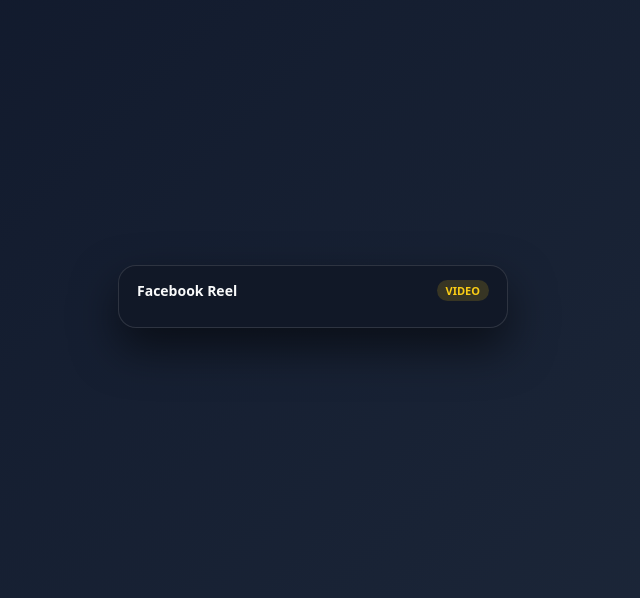
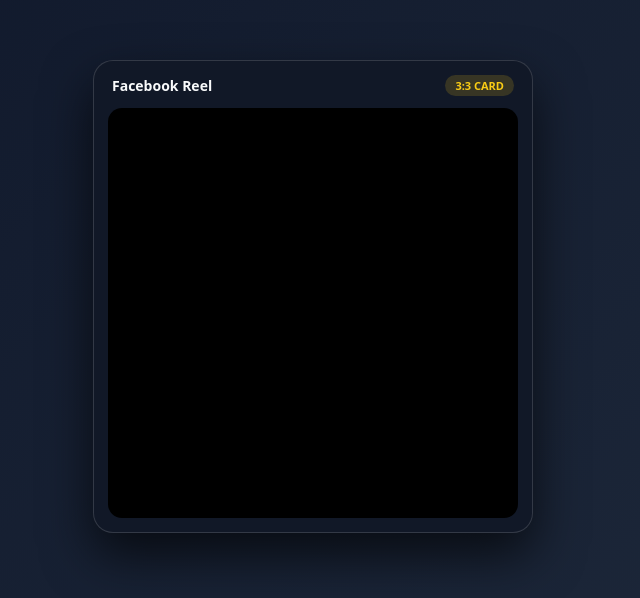
Before and after one commit to surveyor-saroar/Embed-Video, a plain HTML site: page reel.html in a window 1280 px wide. Shown: the part 104-702 px from the top of the page, without its empty margins (327-967 px from the left). Drawn offline with Linux system fonts and the light colour scheme.

Commit message:
Update reel.html

```diff
--- a/reel.html
+++ b/reel.html
@@ -3,7 +3,7 @@
 <head>
   <meta charset="UTF-8" />
   <meta name="viewport" content="width=device-width, initial-scale=1.0" />
-  <title>Facebook Reel Card</title>
+  <title>3x3 Facebook Reel Card</title>
   <style>
     * {
       box-sizing: border-box;
@@ -21,23 +21,24 @@
       font-family: system-ui, -apple-system, sans-serif;
     }
 
-    .reel-card {
+    .card-3x3 {
       width: 100%;
-      max-width: 390px;
+      max-width: 440px;
       background: #111827;
-      border: 1px solid rgba(255, 255, 255, 0.12);
-      border-radius: 18px;
+      border: 1px solid rgba(255, 255, 255, 0.14);
+      border-radius: 20px;
       padding: 14px;
-      box-shadow: 0 20px 45px rgba(0, 0, 0, 0.55);
+      box-shadow: 0 22px 50px rgba(0, 0, 0, 0.65);
+      overflow: hidden;
       transition: transform 0.3s ease, box-shadow 0.3s ease;
     }
 
-    .reel-card:hover {
-      transform: translateY(-5px);
-      box-shadow: 0 26px 55px rgba(0, 0, 0, 0.7);
+    .card-3x3:hover {
+      transform: translateY(-4px);
+      box-shadow: 0 28px 60px rgba(0, 0, 0, 0.75);
     }
 
-    .card-top {
+    .card-header {
       display: flex;
       align-items: center;
       justify-content: space-between;
@@ -48,21 +49,33 @@
       padding: 0 4px;
     }
 
-    .card-badge {
+    .card-tag {
       font-size: 11px;
       background: rgba(250, 204, 21, 0.16);
       color: #facc15;
-      padding: 3px 9px;
+      padding: 3px 10px;
       border-radius: 999px;
     }
 
-    .video-frame {
+    /* ৩:৩ বর্গাকার ভিডিও ফ্রেম */
+    .video-square {
+      position: relative;
       width: 100%;
-      border-radius: 12px;
+      aspect-ratio: 3 / 3;
+      border-radius: 14px;
       overflow: hidden;
       background: #000;
       display: flex;
       justify-content: center;
+      align-items: center;
+    }
+
+    .video-square .fb-post,
+    .video-square .fb-post span,
+    .video-square .fb-post iframe {
+      width: 100% !important;
+      height: 100% !important;
+      max-width: 100% !important;
     }
   </style>
 </head>
@@ -72,17 +85,17 @@
   <script async defer crossorigin="anonymous"
     src="https://connect.facebook.net/bn_IN/sdk.js#xfbml=1&version=v27.0"></script>
 
-  <!-- কার্ড কন্টেইনার -->
-  <div class="reel-card">
-    <div class="card-top">
+  <!-- 3/3 কার্ড -->
+  <div class="card-3x3">
+    <div class="card-header">
       <span>Facebook Reel</span>
-      <span class="card-badge">VIDEO</span>
+      <span class="card-tag">3:3 CARD</span>
     </div>
 
-    <div class="video-frame">
+    <div class="video-square">
       <div class="fb-post"
            data-href="https://www.facebook.com/reel/1443055264646735"
-           data-width="350"
+           data-width="400"
            data-show-text="false">
       </div>
     </div>
```
